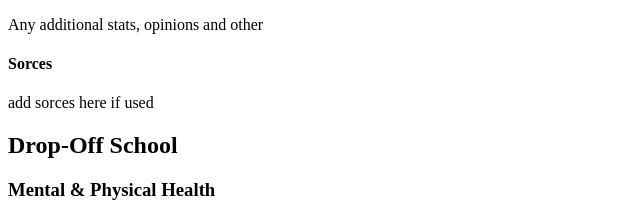
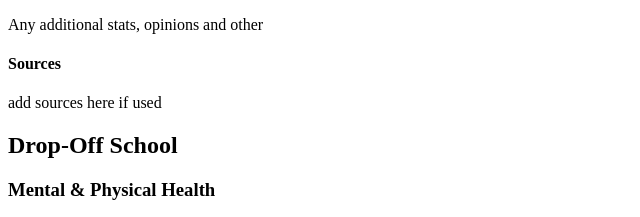
Before and after one commit to l-seif/seif_laila_midterm, a plain HTML site: page index.html in a window 1280 px wide. Shown: the part 469-686 px from the top of the page, 0-640 px from the left. Drawn offline with Linux system fonts and the light colour scheme.

Commit message:
Fixed spelling
Just pushing this up even though it's small. I don't want it apart of other major changes that don't have anything to do with it.

```diff
--- a/index.html
+++ b/index.html
@@ -28,8 +28,8 @@
     <h3>Additional Information</h3>
     <p>Any additional stats, opinions and other</p>
 
-    <h4>Sorces</h4>
-    <p>add sorces here if used</p>
+    <h4>Sources</h4>
+    <p>add sources here if used</p>
 <!--END HOME SCHOOL-->
 
 
```
